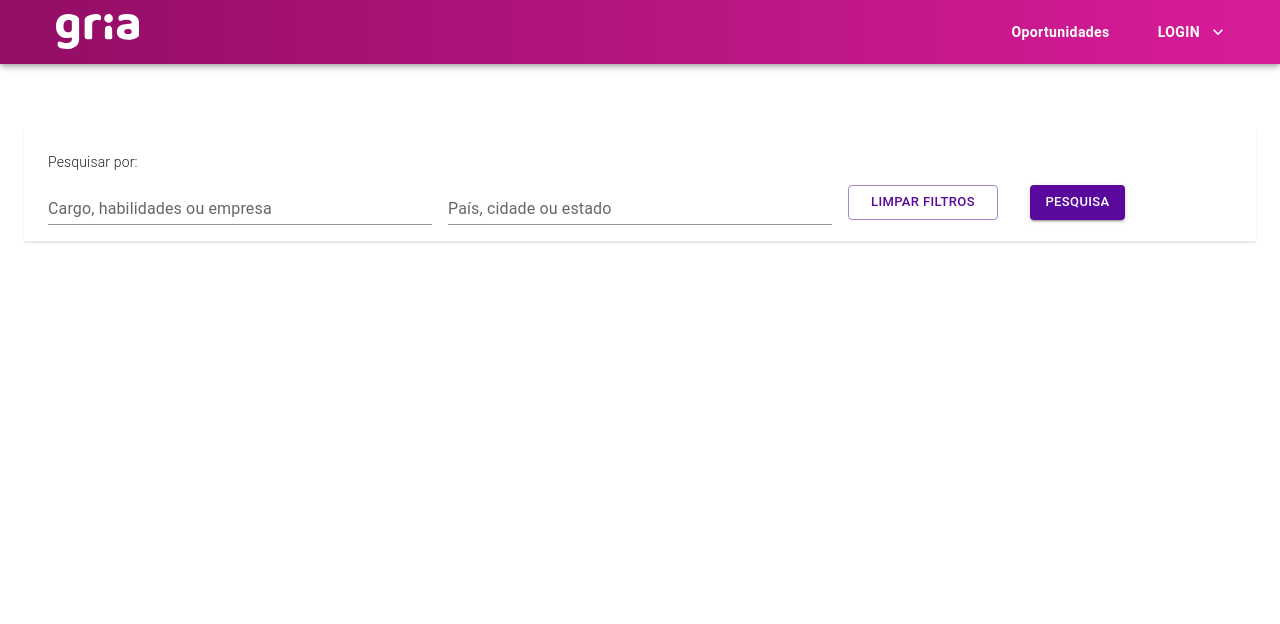
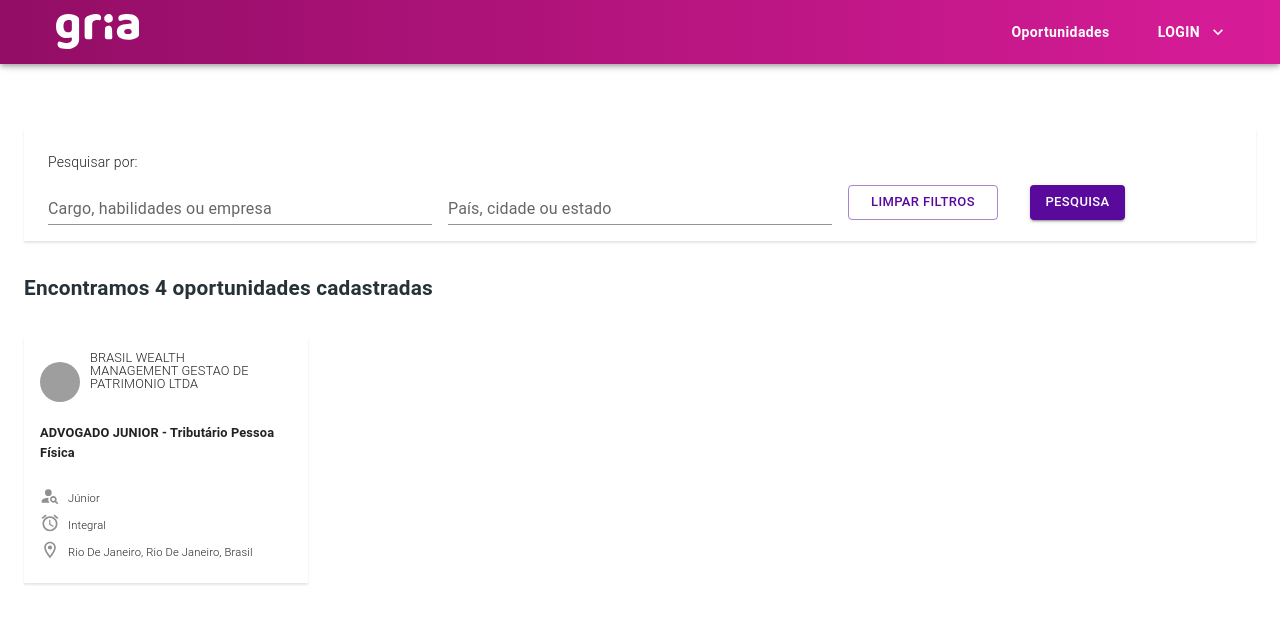
Before and after one commit to HurleySA/Gria, a React (Create React App) app: page / in a window 1280 px wide. Shown: the top 624 px of the page. Built offline with nearby package versions, Linux system fonts and the light colour scheme; grey boxes are pictures that could not be loaded.

Commit message:
Adicionando Template Vaga + mock de dados

```diff
--- a/src/App.tsx
+++ b/src/App.tsx
@@ -1,6 +1,7 @@
 
 import { createTheme, ThemeProvider } from '@mui/material/styles';
 import Header from '../src/components/Header/Header';
+import Catalog from './components/Catalog/Catalog';
 import FilterBar from './components/FilterBar/FilterBar';
 
 const theme = createTheme({
@@ -44,9 +45,7 @@ function App() {
     <ThemeProvider theme={theme}>
       <Header/>
       <FilterBar/>
-      <div style={{height:"200vh"}}>
-
-      </div>
+      <Catalog/>
 
     </ThemeProvider>
 
--- /dev/null
+++ b/src/components/Catalog/Catalog.tsx
@@ -0,0 +1,116 @@
+import { Avatar, Box, Container, Grid, Typography } from "@mui/material"
+import { makeStyles } from "@mui/styles"
+import PersonSearchIcon from '@mui/icons-material/PersonSearch';
+import AccessAlarmIcon from '@mui/icons-material/AccessAlarm';
+import LocationOnOutlinedIcon from '@mui/icons-material/LocationOnOutlined';
+
+const vagas = [
+    {id:1,
+     nameCompany: "BRASIL WEALTH MANAGEMENT GESTAO DE PATRIMONIO LTDA",
+     srcLogo: "https://avatars.githubusercontent.com/u/29778166?v=4",
+     nameJob: "ADVOGADO JUNIOR - Tributário Pessoa Física",
+     position: "Júnior",
+     period: "Integral",
+     location: "Rio De Janeiro, Rio De Janeiro, Brasil",
+     date: new Date(2021, 11, 16),
+    },
+    {id:2,
+        nameCompany: "BRASIL WEALTH MANAGEMENT GESTAO DE PATRIMONIO LTDA",
+        srcLogo: "https://avatars.githubusercontent.com/u/29778166?v=4",
+        nameJob: "ADVOGADO JUNIOR - Tributário Pessoa Física",
+        position: "Júnior",
+        period: "Integral",
+        location: "Rio De Janeiro, Rio De Janeiro, Brasil",
+        date: new Date(2021, 11, 11),
+       },
+
+    {id:3,
+     nameCompany: "BRASIL WEALTH MANAGEMENT GESTAO DE PATRIMONIO LTDA",
+     srcLogo: "https://avatars.githubusercontent.com/u/29778166?v=4",
+     nameJob: "ADVOGADO JUNIOR - Tributário Pessoa Física",
+     position: "Júnior",
+     period: "Integral",
+     location: "Rio De Janeiro, Rio De Janeiro, Brasil",
+     date: new Date(2021, 11, 1),
+    },
+    {id:4,
+        nameCompany: "BRASIL WEALTH MANAGEMENT GESTAO DE PATRIMONIO LTDA",
+        srcLogo: "https://avatars.githubusercontent.com/u/29778166?v=4",
+        nameJob: "ADVOGADO JUNIOR - Tributário Pessoa Física",
+        position: "Júnior",
+        period: "Integral",
+        location: "Rio De Janeiro, Rio De Janeiro, Brasil",
+        date: new Date(2021, 11, 16),
+       }
+]
+
+const useStyles = makeStyles({
+    totalJobsH2:{
+
+        fontWeight:'bold',
+        fontSize:'1.3rem',
+        letterSpacing:'0.01px',
+        color:'#263238'
+    },
+    teste:{
+        padding:"2rem 0rem",
+        color:'#263238',
+        letterSpacing:'0.01px',
+    }
+})
+
+const diasVagas = vagas[0].date.getTime() / (24*60*60*1000);
+const diasNow = Date.now() / (24*60*60*1000);
+console.log(Math.ceil(diasNow) - Math.ceil(diasVagas));
+export default function Catalog() {
+    const classes = useStyles();
+    return (
+        <Container maxWidth="lg">
+            <Typography variant="body1" component="div" sx={{fontSize:'1.3rem', fontWeight:'bold'}} className={classes.teste}>
+                Encontramos {vagas.length} oportunidades cadastradas
+            </Typography>
+            <Grid container spacing={4}>
+                    <Grid item lg={3} md={4} sm={6} xs={9} sx={{maxWidth:"300px"}}>
+                        <Box  sx={{padding:'1rem', boxShadow:'0px 2px 2px rgb(0 0 0 / 10%)'}}>
+                            <Box sx={{display:'flex',alignItems:'center'}}>
+                                <Avatar alt="Remy Sharp" src={vagas[0].srcLogo} sx={{marginRight:'10px'}}/>
+                                <Typography variant="body1" component="div" sx={{maxWidth:"180px", height:"60px", fontSize:".8rem", fontWeight:"300", lineHeight:".8rem"}} >
+                                {vagas[0].nameCompany}
+                                </Typography>
+                            </Box>
+                            <Typography variant="body1" component="div" sx={{fontSize:".8rem", fontWeight:'bold', padding:".7rem 0rem 1.5rem 0rem"}}>
+                                {vagas[0].nameJob}
+                            </Typography>
+
+                            <Grid container direction="row" alignItems="center" spacing={1}>
+                                <Grid item>
+                                    <PersonSearchIcon fontSize="small" sx={{color: '#919090'}}/>
+                                </Grid>
+                                <Grid item sx={{fontSize:".7rem", fontWeight:"300", lineHeight:".8rem"}}>
+                                    {vagas[0].position}
+                                </Grid>
+                            </Grid>
+                            <Grid container direction="row" alignItems="center" spacing={1}>
+                                <Grid item>
+                                    <AccessAlarmIcon fontSize="small" sx={{color: '#919090'}}/>
+                                </Grid>
+                                <Grid item sx={{fontSize:".7rem", fontWeight:"300", lineHeight:".8rem"}}>
+                                    {vagas[0].period}
+                                </Grid>
+                            </Grid>
+                            <Grid container direction="row" alignItems="center" spacing={1}>
+                                <Grid item>
+                                    <LocationOnOutlinedIcon fontSize="small" sx={{color: '#919090'}}/>
+                                </Grid>
+                                <Grid item sx={{fontSize:".7rem", fontWeight:"300", lineHeight:".8rem"}}>
+                                    {vagas[0].location}
+                                </Grid>
+                            </Grid>
+
+                         </Box>
+                     </Grid>
+
+            </Grid>
+        </Container>
+    )
+}
--- a/src/components/FilterBar/FilterBar.tsx
+++ b/src/components/FilterBar/FilterBar.tsx
@@ -66,7 +66,7 @@ export default function FilterBar() {
                               onClick={cleanFilters}
                               edge="end"
                             >
-                              {skillInput ? <CloseIcon fontSize="small" color="secondary"/>  : <CloseIcon  sx={{display: 'none', cursor: 'none'}}/>}
+                              {regionInput ? <CloseIcon fontSize="small" color="secondary"/>  : <CloseIcon  sx={{display: 'none', cursor: 'none'}}/>}
                             </IconButton>
                           </InputAdornment>}}/>
                         <Box sx={{
```
